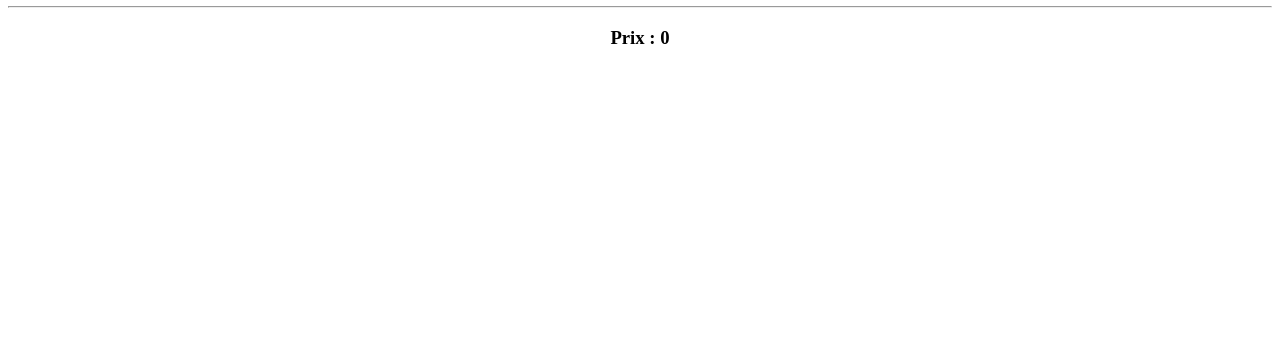
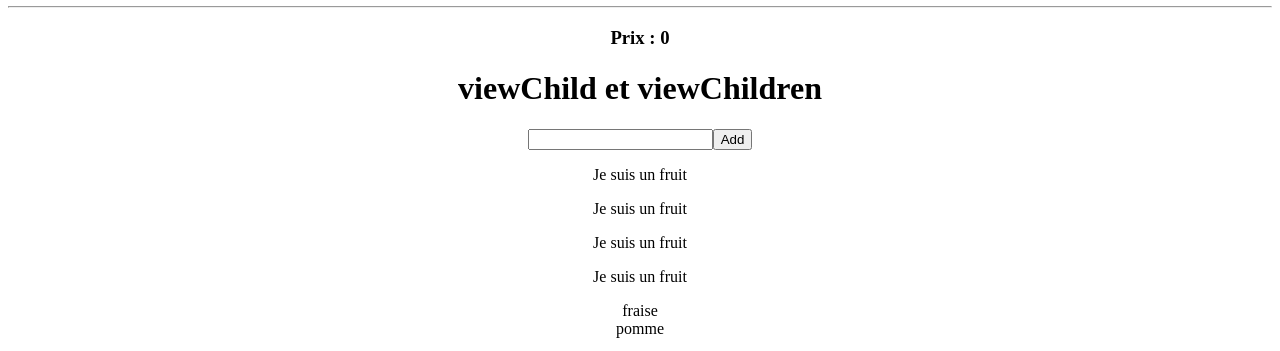
Before and after one commit to gtn-massart/Angular_course, an Angular app: page / in a window 1280 px wide. Shown: the part 1758-2109 px from the top of the page. Before the commit the page ends 1825 px from the top, so only its background shows below. Built offline with nearby package versions, Linux system fonts and the light colour scheme; no server answers.

Commit message:
viewChild() and viewChildren()

```diff
--- a/src/app/app.html
+++ b/src/app/app.html
@@ -8,3 +8,4 @@
 <app-signal-computed></app-signal-computed>
 <app-signal-effect></app-signal-effect>
 <app-signal-linked-signal></app-signal-linked-signal>
+<app-view-child-view-children></app-view-child-view-children>
--- a/src/app/app.ts
+++ b/src/app/app.ts
@@ -9,6 +9,7 @@ import { SyntaxeEtUtilisationDeSignal } from "./syntaxe-et-utilisation-de-signal
 import { SignalComputed } from "./signal-computed";
 import { SignalEffect } from "./signal-effect";
 import { DymaComponent } from "./signal-linked-signal";
+import { ViewChildViewChildren } from "./view-child-view-children";
 
 
 
@@ -18,7 +19,7 @@ import { DymaComponent } from "./signal-linked-signal";
   selector: 'app-root',
   templateUrl: './app.html',
   styleUrl: './app.css',
-  imports: [SingleFileComponent, InterpolationString, PropertyBinding, EventBinding, DoubleDataBinding, RenduConditionnel, SyntaxeEtUtilisationDeSignal, SignalComputed, SignalEffect, DymaComponent]
+  imports: [SingleFileComponent, InterpolationString, PropertyBinding, EventBinding, DoubleDataBinding, RenduConditionnel, SyntaxeEtUtilisationDeSignal, SignalComputed, SignalEffect, DymaComponent, ViewChildViewChildren]
 })
 export class App {
   title = 'AngularCourse';
--- /dev/null
+++ b/src/app/components/fruit.ts
@@ -0,0 +1,11 @@
+import { Component } from '@angular/core';
+
+@Component({
+  selector: 'app-fruit',
+  imports: [],
+  template: `<p>{{ title }}</p>`,
+  styles: ``,
+})
+export class FruitComponent {
+  title = 'Je suis un fruit';
+}
--- /dev/null
+++ b/src/app/view-child-view-children.ts
@@ -0,0 +1,57 @@
+import { Component, ElementRef, viewChild, viewChildren, signal, effect } from '@angular/core';
+import { FruitComponent } from './components/fruit';
+
+@Component({
+  selector: 'app-view-child-view-children',
+  imports: [FruitComponent],
+  template: `
+    <div>
+      <h1>viewChild et viewChildren</h1>
+      <input #myInput type="text" />
+      <button (click)="addFruit()">Add</button>
+      <app-fruit />
+      <app-fruit />
+      <app-fruit />
+      <app-fruit />
+      <ul>
+        @for (fruit of fruits(); track $index) {
+          <li #li>{{ fruit }}</li>
+        }
+      </ul>
+    </div>
+  `,
+  styles: `
+    div {
+      text-align: center;
+    }
+    ul {
+      list-style-type: none;
+      padding: 0;
+    }
+  `,
+})
+export class ViewChildViewChildren {
+  myInput = viewChild<ElementRef<HTMLInputElement>>('myInput');
+  fruit = viewChild(FruitComponent);
+  lis = viewChildren<ElementRef<HTMLLIElement>[]>('li');
+  fruitsRef = viewChildren(FruitComponent);
+
+  fruits = signal(['fraise', 'pomme']);
+  addFruit() {
+    const fruit = this.myInput()?.nativeElement?.value;
+    if (fruit) {
+      this.fruits.update((fs) => [...fs, fruit]);
+      this.myInput()!.nativeElement!.value = '';
+    }
+  }
+
+  constructor() {
+    effect(() => {
+      console.log(this.myInput());
+      console.log(this.fruit());
+      console.log(this.lis());
+      console.log(this.fruitsRef());
+
+    });
+  }
+}
```
